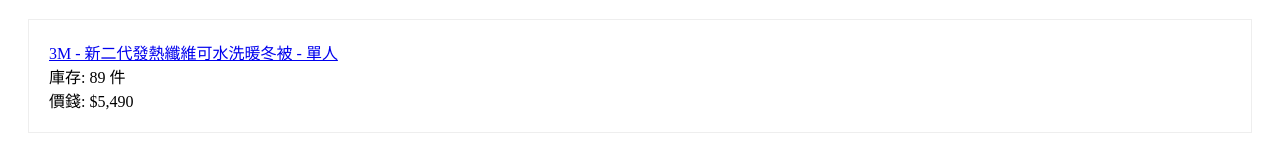
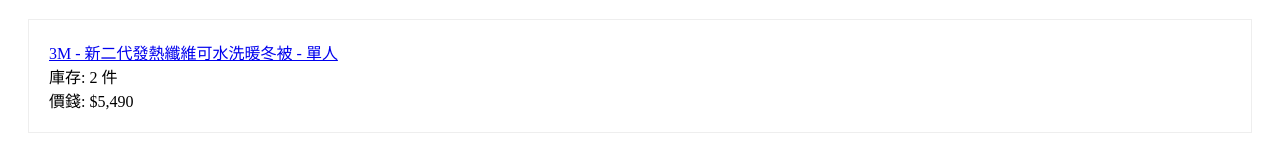
Before and after one commit to TsuyoshiTsai/interview-meet-jobs-shopping-cart, a React (Create React App) app: page /product in a window 1280 px wide. Shown: the part 167-321 px from the top of the page. Built offline with nearby package versions, Linux system fonts and the light colour scheme; no server answers; data requests are answered from the project's data file.

Commit message:
Update HomeCheckout and HomeProduct view

```diff
--- a/db.json
+++ b/db.json
@@ -14,7 +14,7 @@
       "description": "There are many variations of passages of Lorem Ipsum available, but the majority have suffered alteration in some form, by injected humour, or randomised words which don't look even slightly believable. If you are going to use a passage of Lorem Ipsum, you need to be sure there isn't anything embarrassing hidden in the middle of text. All the Lorem Ipsum generators on the Internet tend to repeat predefined chunks as necessary, making this the first true generator on the Internet. It uses a dictionary of over 200 Latin words, combined with a handful of model sentence structures, to generate Lorem Ipsum which looks reasonable. The generated Lorem Ipsum is therefore always free from repetition, injected humour, or non-characteristic words etc.",
       "unit": "件",
       "price": 5490,
-      "inventory": 89
+      "inventory": 2
     }
   ],
   "cart": [
@@ -25,7 +25,7 @@
     },
     {
       "productId": 2,
-      "quantity": 2,
+      "quantity": 7,
       "id": 2
     }
   ],
--- a/src/views/HomeCheckout/index.js
+++ b/src/views/HomeCheckout/index.js
@@ -52,7 +52,7 @@
 
       const outOfInventoryOrderProducts = latestCart.getOutOfInventoryOrderProducts()
       if (outOfInventoryOrderProducts.length > 0) {
-        throw new Error(`您購買的以下商品數量超過庫存量:\n${invalidQuantityOrderProducts.map(product => product.name).join('\n')}`)
+        throw new Error(`您購買的以下商品數量超過庫存量:\n${outOfInventoryOrderProducts.map(product => product.name).join('\n')}`)
       }
 
       await OrderApi.createOrder(values)
--- a/src/views/HomeProduct/index.js
+++ b/src/views/HomeProduct/index.js
@@ -18,9 +18,11 @@
       {...status}
       render={() => (
         <Product.List>
-          {productResponse.data.map((product, index) => (
-            <Product.Item key={index} toPath={`${match.url}/${product.id}`} product={product} />
-          ))}
+          {productResponse.data
+            .filter(product => product.inventory > 0)
+            .map((product, index) => (
+              <Product.Item key={index} toPath={`${match.url}/${product.id}`} product={product} />
+            ))}
         </Product.List>
       )}
     />
```
